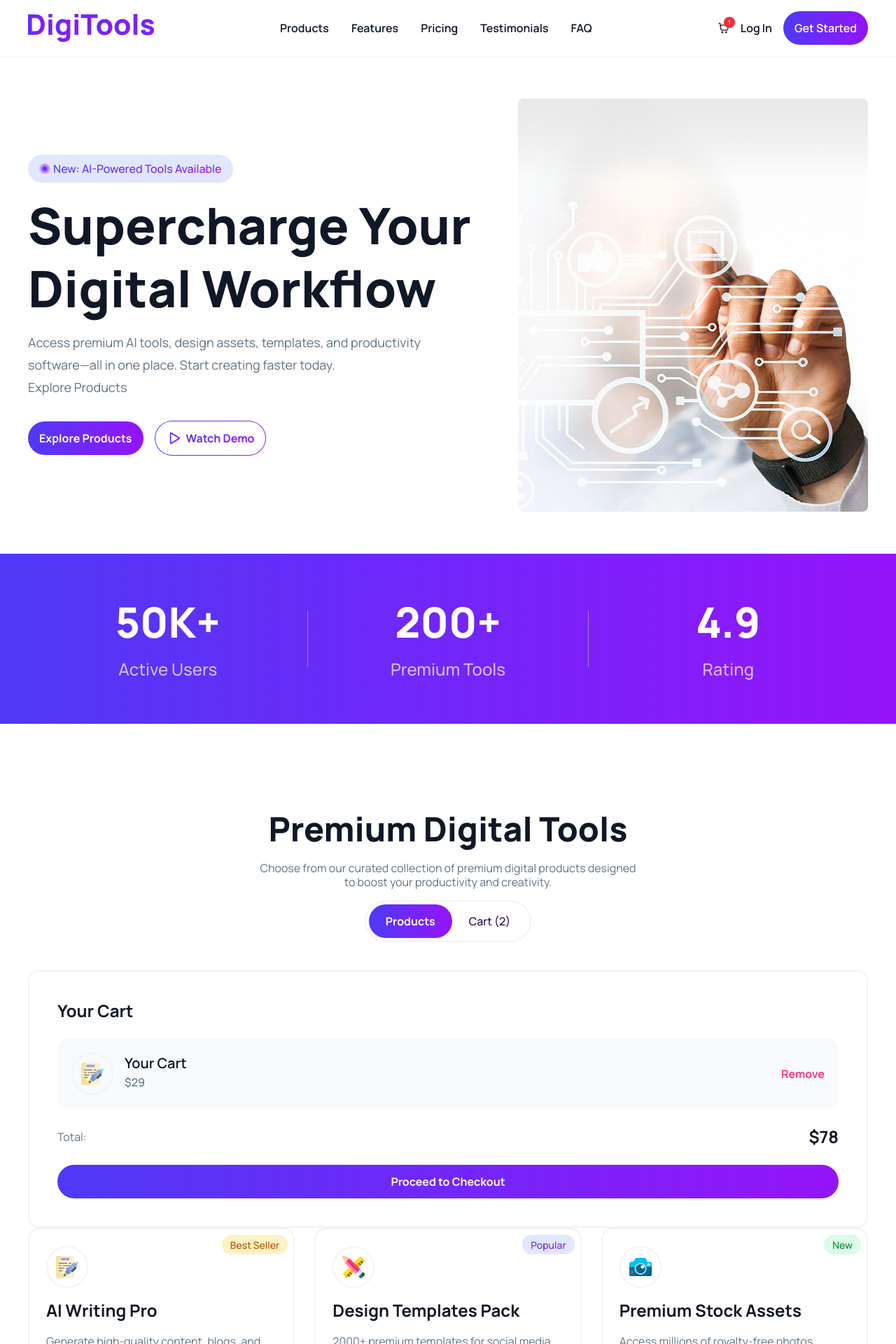
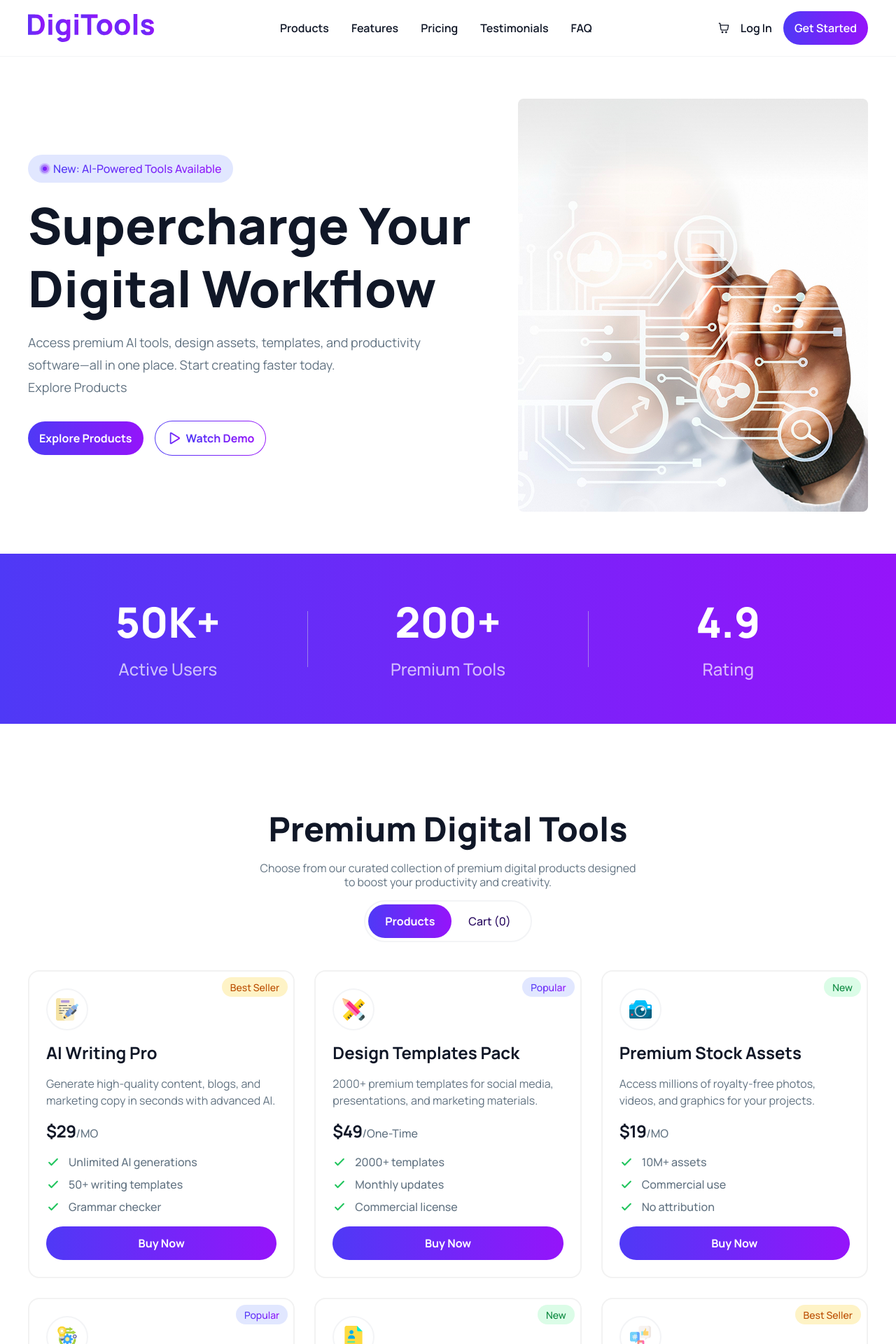
Before and after one commit to ZunaidChowdhury/a6-PH-DigiTools-Platform, a React (Vite) app: page / in a window 1280 px wide. Shown: the top 1920 px of the page at 70% size. Built offline with nearby package versions, Linux system fonts and the light colour scheme.

Commit message:
core logic done

```diff
--- a/src/App.jsx
+++ b/src/App.jsx
@@ -7,22 +7,64 @@ import GetStarted from './sections/GetStarted'
 import Pricing from './sections/Pricing'
 import Transform from './sections/Transform'
 import Footer from './sections/Footer'
-import { Suspense } from 'react'
+import { Suspense, useState } from 'react'
 import { getProducts } from './api/products'
 import Cart from './sections/Cart'
 
-const productsListPromise =  getProducts();
+const productsListPromise = getProducts();
 
 
 function App() {
+
+  const [cartItems, setCartItems] = useState([]);
+
+
+
+
+  const addToCart = (item) => {
+    // console.log(item);
+
+    const cartItem = {
+      id: item.id,
+      icon: item.icon,
+      name: item.name,
+      price: item.price,
+
+    };
+    // console.log('cartItems: ', cartItems);
+    // console.log('cartItem: ', cartItem);
+    const existingItem = cartItems.filter(item => item.id === cartItem.id);
+
+    // console.log('existingItem: ', existingItem);
+
+    if (existingItem.length > 0) {
+      alert('Item exists!');
+      // cartItem.quantity = existingItem[0].quantity + 1;
+      // const filteredCartItems = cartItems.filter(item => item.id !== cartItem.id);
+      // setCartItems([...filteredCartItems, cartItem]);
+    }
+    else {
+      setCartItems([...cartItems, cartItem]);
+    }
+  };
+
+  const removeFromCart = (item) => {
+    const filteredCartItems = cartItems.filter(cartItem => cartItem.id !== item.id);
+    setCartItems(filteredCartItems);
+  }
+
+  const processCheckout = () => {
+    setCartItems([]);
+  }
+
   return (
     <div>
-      <NavBar />
+      <NavBar cartItems={cartItems} />
       <Hero />
       <Stats />
       <Suspense fallback={<div className="text-center p-20">Loading...</div>}>
 
-      <ProductsList productsListPromise={productsListPromise} />
+        <ProductsList productsListPromise={productsListPromise} addToCart={addToCart} cartItems={cartItems} processCheckout={processCheckout} removeFromCart={removeFromCart} />
       </Suspense>
       <GetStarted />
       <Pricing />
--- a/src/components/NavBar.jsx
+++ b/src/components/NavBar.jsx
@@ -2,10 +2,10 @@ import React from 'react'
 import brandLogo from '../assets/digitools.webp'
 import cartImg from '../assets/products/shopping-cart.png'
 
-const NavBar = () => {
+const NavBar = ({cartItems}) => {
   return (
     // wrapper
-    <div className='w-full py-4 bg-background border-b border-gray-100'>
+    <div className='sticky top-0 z-100 w-full py-4 bg-background border-b border-gray-100'>
         {/* container */}
         <div className='max-w-300 mx-auto flex items-center justify-between'>
           {/* brand logo */}
@@ -27,7 +27,7 @@ const NavBar = () => {
             {/* cart */}
             <div className='w-4 cursor-pointer relative'>
               <img  src={cartImg} alt="shopping cart" />
-              <div className='absolute -top-2 -right-2 w-4 h-4 bg-red-500 rounded-full flex items-center justify-center'><span className='text-white text-[.625rem]'>1</span></div>
+              {cartItems.length > 0 ? <div className='absolute -top-2 -right-2 w-4 h-4 bg-red-500 rounded-full flex items-center justify-center'><span className='text-white text-[.625rem]'>{cartItems.length}</span></div> : null}
             </div>
             <button className='text-text-primary text-base font-semibold cursor-pointer'>Log In</button>
             <button className='text-white text-base font-semibold py-3 px-4 bg-brand-gradient rounded-full cursor-pointer'>Get Started</button>
--- a/src/components/cards/ProductCard.jsx
+++ b/src/components/cards/ProductCard.jsx
@@ -1,8 +1,8 @@
 import React from 'react'
 
-const ProductCard = ({product}) => {
+const ProductCard = ({product, addToCart}) => {
     return (
-        <div className='relative bg-background border-2 border-[#f2f2f2] rounded-2xl p-6 space-y-4'>
+        <div className='relative bg-background border-2 border-[#f2f2f2] rounded-2xl p-6 space-y-4 flex flex-col'>
             {/* badge */}
             <div className={`absolute top-2 right-2 ${product.tagType === 'best seller' ? 'bg-[#fef3c6]' : product.tagType === 'popular' ? 'bg-[#e1e7ff]' : 'bg-[#dbfce7]'} rounded-full p-0.5 px-3 w-fit`}>
                 <span className={`${product.tagType === 'best seller' ? 'text-[#bb4d00]' : product.tagType === 'popular' ? 'bg-brand-gradient bg-clip-text text-transparent' : 'text-[#0a883e]'} text-sm font-medium`}>{product.tag}</span>
@@ -27,7 +27,7 @@ const ProductCard = ({product}) => {
             </div>
 
 
-            <ul className="space-y-2">
+            <ul className="space-y-2 grow">
                 {product.features.map((text, i) => (
                     <li key={i} className="flex items-center gap-3">
                         {/* SVG Checkmark icon */}
@@ -44,7 +44,11 @@ const ProductCard = ({product}) => {
             </ul>
 
 
-            <button className='w-full text-white text-base font-bold py-3 px-4 bg-brand-gradient rounded-full cursor-pointer'>Buy Now</button>
+            <button
+                onClick={()=> {addToCart(product)}}
+                className='w-full text-white text-base font-bold py-3 px-4 bg-brand-gradient rounded-full cursor-pointer'>
+                    Buy Now
+            </button>
         </div>
     )
 }
--- a/src/sections/Cart.jsx
+++ b/src/sections/Cart.jsx
@@ -1,7 +1,12 @@
 import React from 'react'
 import testImg from "../assets/products/writing_2327400 1.png";
 
-const Cart = () => {
+const Cart = ({ cartItems, processCheckout, removeFromCart }) => {
+
+    const total = cartItems.reduce((acc, item) => {
+        return acc + parseFloat(item.price.replace('$', ''));
+    }, 0);
+
     return (
         <div className=' bg-background border-2 border-[#f2f2f2] rounded-2xl p-10 space-y-6'>
 
@@ -10,29 +15,34 @@ const Cart = () => {
             {/* cart items container*/}
             <div className='space-y-4'>
                 {/* each cart */}
-                <div className=' bg-[#f9fafc]  rounded-2xl p-5 flex items-center justify-between'>
+                {
+                    cartItems.map(item => (
+                        <div key={item.id} className=' bg-[#f9fafc]  rounded-2xl p-5 flex items-center justify-between'>
                             {/* cart item left */}
                             <div className='flex gap-4'>
                                 <div className='w-15 h-15 border-2 border-gray-100 rounded-full flex items-center justify-center'>
-                            <img src={testImg} />
+                                    <img src={item.icon} />
                                 </div>
                                 <div>
-                            <h3 className='text-text-primary text-[1.25rem] font-semibold'>Your Cart</h3>
-                            <p className='text-text-secondary text-base font-medium'>$29</p>
+                                    <h3 className='text-text-primary text-[1.25rem] font-semibold'>{item.name}</h3>
+                                    <p className='text-text-secondary text-base font-medium'>{item.price}</p>
                                 </div>
                             </div>
                             {/* cart item right */}
-                    <button className='text-[#ff3980] text-base font-bold'>Remove</button>
+                            <button onClick={() => {removeFromCart(item)}} className='text-[#ff3980] text-base font-bold cursor-pointer'>Remove</button>
                         </div>
+                    ))
+                }
+
             </div>
 
             {/* total */}
             <div className='flex items-center justify-between'>
                 <p className='text-text-secondary text-base font-normal'>Total:</p>
-                <h3 className='text-text-primary text-2xl font-bold'>$78</h3>
+                <h3 className='text-text-primary text-2xl font-bold'>${total.toFixed(2)}</h3>
             </div>
             {/* checkout button */}
-            <button className='w-full text-white text-base font-bold py-3 px-4 bg-brand-gradient rounded-full cursor-pointer'>Proceed to Checkout</button>
+            <button onClick={() => {processCheckout()}} className='w-full text-white text-base font-bold py-3 px-4 bg-brand-gradient rounded-full cursor-pointer'>Proceed to Checkout</button>
         </div>
     )
 }
--- a/src/sections/Footer.jsx
+++ b/src/sections/Footer.jsx
@@ -11,15 +11,14 @@ const footerLinksData = [
 ];
 
 const RenderQuickItem = ({ item }) => {
-    console.log(item);
 
     return (
         <div className='space-y-4 mt-4'>
             <h2 className='text-white text-lg font-medium'>{item.label}</h2>
             <ul className='space-y-4'>
                 {
-                    item.items.map(item => (
-                        <li className='text-white opacity-70 hover:opacity-100 transition-all duration-300 text-base font-normal'><a href="#">{item}</a></li>
+                    item.items.map((item, i) => (
+                        <li key={i} className='text-white opacity-70 hover:opacity-100 transition-all duration-300 text-base font-normal'><a href="#">{item}</a></li>
                     ))
                 }
             </ul>
--- a/src/sections/ProductsList.jsx
+++ b/src/sections/ProductsList.jsx
@@ -1,4 +1,4 @@
-import React, { use } from 'react'
+import React, { use, useState } from 'react'
 import ProductCard from '../components/cards/ProductCard';
 import Cart from './Cart';
 // import productImg from "../assets/products/design-tool.png";
@@ -7,7 +7,9 @@ const activeTab = `text-white text-base font-bold py-3 px-6 bg-brand-gradient ro
 const inactiveTab = `text-[#25065d] text-base font-medium py-3 px-6  rounded-full cursor-pointer`;
 
 
-const ProductsList = ({ productsListPromise }) => {
+const ProductsList = ({ productsListPromise, addToCart, cartItems, processCheckout, removeFromCart }) => {
+
+    const [currentTab, setCurrentTab] = useState('products');
 
     const productsListData = use(productsListPromise);
     // console.log('data: ', productsListData);
@@ -25,26 +27,31 @@ const ProductsList = ({ productsListPromise }) => {
                 {/* tab buttons */}
                 <div className='flex justify-center mb-10'>
                     <div className='bg-white border-2 border-gray-100 p-1 rounded-full w-fit'>
-                        <button className='text-white text-base font-bold py-3 px-6 bg-brand-gradient rounded-full cursor-pointer'>Products</button>
-                        <button className='text-[#25065d] text-base font-medium py-3 px-6  rounded-full cursor-pointer'>Cart (2)</button>
+                        <button onClick={() => {setCurrentTab('products')}}
+                                className={currentTab === 'products' ? activeTab : inactiveTab}>Products</button>
+                        <button onClick={() => {setCurrentTab('cart')}}
+                                className={currentTab === 'cart' ? activeTab : inactiveTab}>Cart ({cartItems.length})</button>
                     </div>
                 </div>
 
 
-                      <Cart />
+                {
+                    currentTab === 'products' ? (
+                        < div className="grid grid-cols-1 md:grid-cols-3 gap-7">
+                            {
+                                productsListData.map((product) => (
+                                    // each card
+                                    <ProductCard key={product.id} product={product} addToCart={addToCart} />
+                                ))
+                            }
+                        </div>) : currentTab === 'cart' ? <Cart cartItems={cartItems} processCheckout={processCheckout} removeFromCart={removeFromCart} /> : null
+                }
 
 
-                {/* card container */}
-                <div className="grid grid-cols-1 md:grid-cols-3 gap-7">
-                    {
-                        productsListData.map((product) => (
-                            // each card
-                            <ProductCard key={product.id} product={product} />
-                        ))
-                    }
-                </div>
+
+
             </div>
-        </div>
+        </div >
     )
 }
 
```
Lines whose indentation alone changed are shown as unchanged.
